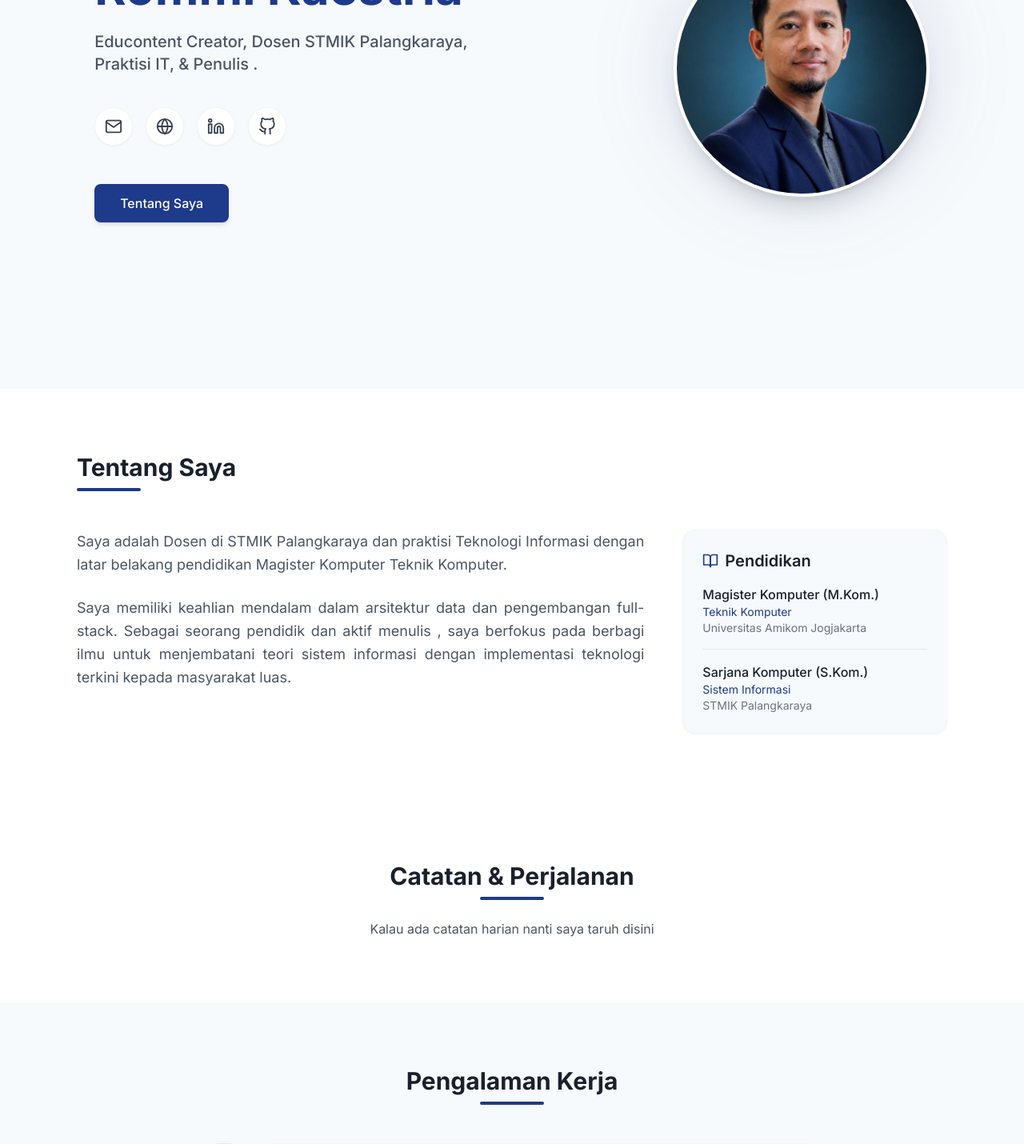
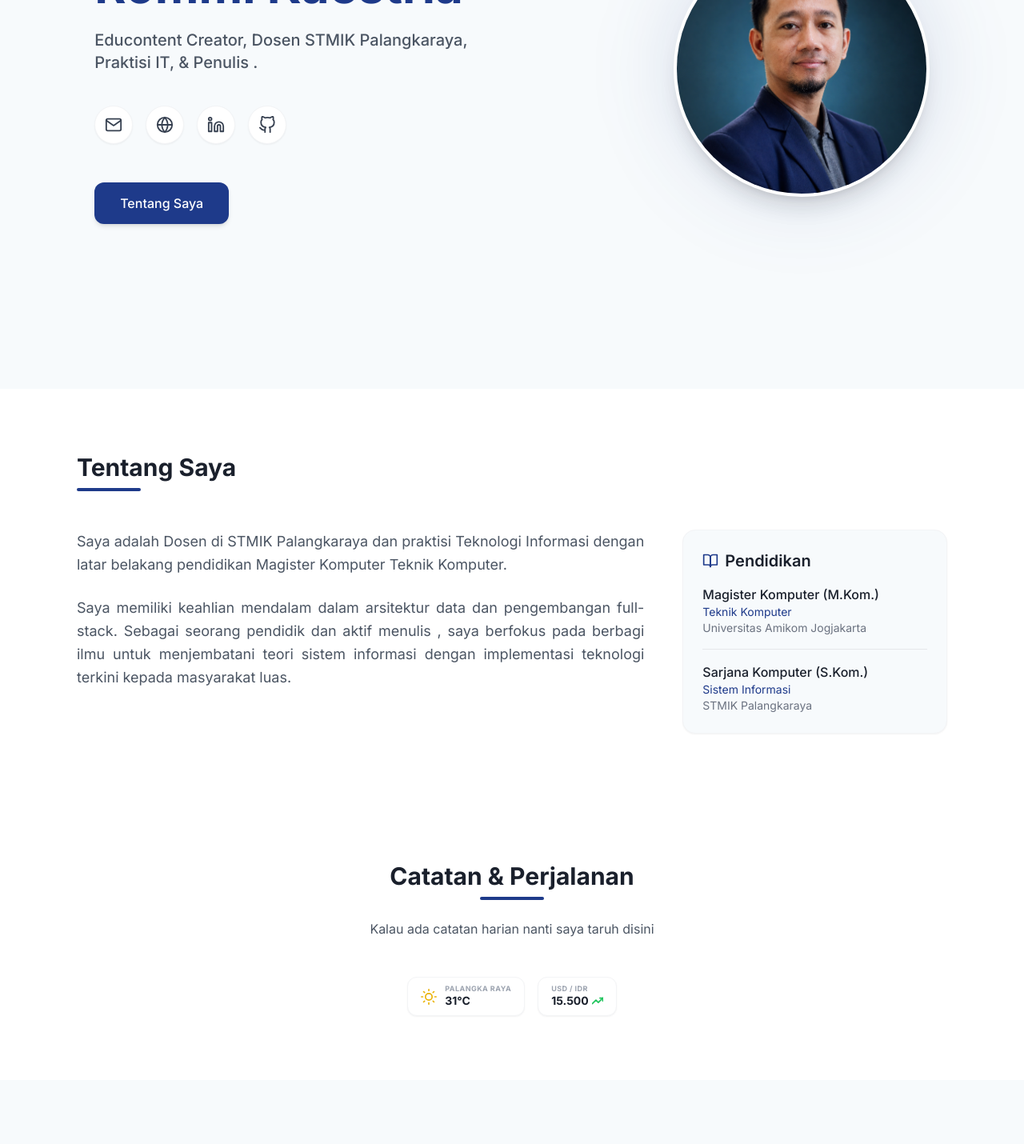
Before and after one commit to rommikaestria/cvrommikaestria, a React (Vite) app: page / in a window 1280 px wide. Shown: the part 378-1808 px from the top of the page at 80% size. Built offline with nearby package versions, Linux system fonts and the light colour scheme; no server answers.

Commit message:
menambah widget cuaca dan kurs

```diff
--- a/src/components/Hero.jsx
+++ b/src/components/Hero.jsx
@@ -28,8 +28,8 @@ const Hero = () => {
               <FiGithub size={22} />
             </a>
           </div>
-          <div className="pt-6">
-            <a href="#about" className="inline-block px-8 py-3 bg-navy text-white font-medium rounded-lg shadow-md hover:bg-blue-900 transition-colors">
+          <div className="pt-6 flex flex-col sm:flex-row items-center justify-center md:justify-start gap-6">
+            <a href="#about" className="inline-block px-8 py-3.5 bg-navy text-white font-medium rounded-xl shadow-md hover:bg-blue-900 transition-colors">
               Tentang Saya
             </a>
           </div>
--- a/src/components/Notes.jsx
+++ b/src/components/Notes.jsx
@@ -1,16 +1,73 @@
-import React from 'react';
-import { FiCalendar, FiChevronRight } from 'react-icons/fi';
+import React, { useState, useEffect } from 'react';
+import { FiCalendar, FiChevronRight, FiSun, FiTrendingUp } from 'react-icons/fi';
 
 const Notes = () => {
+  const [weatherTemp, setWeatherTemp] = useState('...');
+  const [exchangeRate, setExchangeRate] = useState('...');
+
+  useEffect(() => {
+    // Ambil data cuaca realtime (Palangka Raya) menggunakan Open-Meteo API
+    fetch('https://api.open-meteo.com/v1/forecast?latitude=-2.21&longitude=113.92&current_weather=true')
+      .then(res => res.json())
+      .then(data => {
+        if (data && data.current_weather) {
+          setWeatherTemp(`${Math.round(data.current_weather.temperature)}°C`);
+        }
+      })
+      .catch(() => setWeatherTemp('31°C')); // Fallback jika gagal
+
+    // Ambil data kurs realtime (USD ke IDR) menggunakan ExchangeRate-API
+    fetch('https://open.er-api.com/v6/latest/USD')
+      .then(res => res.json())
+      .then(data => {
+        if (data && data.rates && data.rates.IDR) {
+          setExchangeRate(new Intl.NumberFormat('id-ID').format(Math.round(data.rates.IDR)));
+        }
+      })
+      .catch(() => setExchangeRate('15.500')); // Fallback jika gagal
+  }, []);
+
   return (
     <section id="notes" className="py-20 bg-white dark:bg-gray-900 transition-colors duration-300">
       <div className="max-w-7xl mx-auto px-4 sm:px-6 lg:px-8">
         <div className="text-center">
           <h2 className="text-3xl font-bold text-dark dark:text-white mb-2">Catatan & Perjalanan</h2>
           <div className="w-20 h-1 bg-navy rounded mx-auto mb-6"></div>
-          <p className="text-gray-600 dark:text-gray-300 max-w-2xl mx-auto">
+          <p className="text-gray-600 dark:text-gray-300 max-w-2xl mx-auto mb-12">
             Kalau ada catatan harian nanti saya taruh disini
           </p>
+
+          {/* Google Info Widgets */}
+          <div className="flex flex-wrap justify-center gap-4">
+            {/* Weather Widget */}
+            <a
+              href="https://www.google.com/search?q=cuaca+palangka+raya"
+              target="_blank"
+              rel="noopener noreferrer"
+              className="flex items-center gap-2.5 px-4 py-2 bg-white dark:bg-gray-800 rounded-xl shadow-sm hover:shadow-md transition-shadow border border-gray-100 dark:border-gray-700"
+            >
+              <FiSun size={20} className="text-yellow-500" />
+              <div className="text-left leading-tight">
+                <div className="text-[9px] font-bold text-gray-400 dark:text-gray-500 uppercase tracking-wider">Palangka Raya</div>
+                <div className="text-sm font-bold text-dark dark:text-white">{weatherTemp}</div>
+              </div>
+            </a>
+
+            {/* Currency Widget */}
+            <a
+              href="https://www.google.com/search?q=usd+to+idr"
+              target="_blank"
+              rel="noopener noreferrer"
+              className="flex items-center gap-2 px-4 py-2 bg-white dark:bg-gray-800 rounded-xl shadow-sm hover:shadow-md transition-shadow border border-gray-100 dark:border-gray-700"
+            >
+              <div className="text-left leading-tight">
+                <div className="text-[9px] font-bold text-gray-400 dark:text-gray-500 uppercase tracking-wider">USD / IDR</div>
+                <div className="text-sm font-bold text-dark dark:text-white flex items-center gap-1">
+                  {exchangeRate} <FiTrendingUp size={14} className="text-green-500 stroke-[3]" />
+                </div>
+              </div>
+            </a>
+          </div>
         </div>
       </div>
     </section>
```
Also changed, not shown: 1 other file (tests, documents, lock files or other folders).
